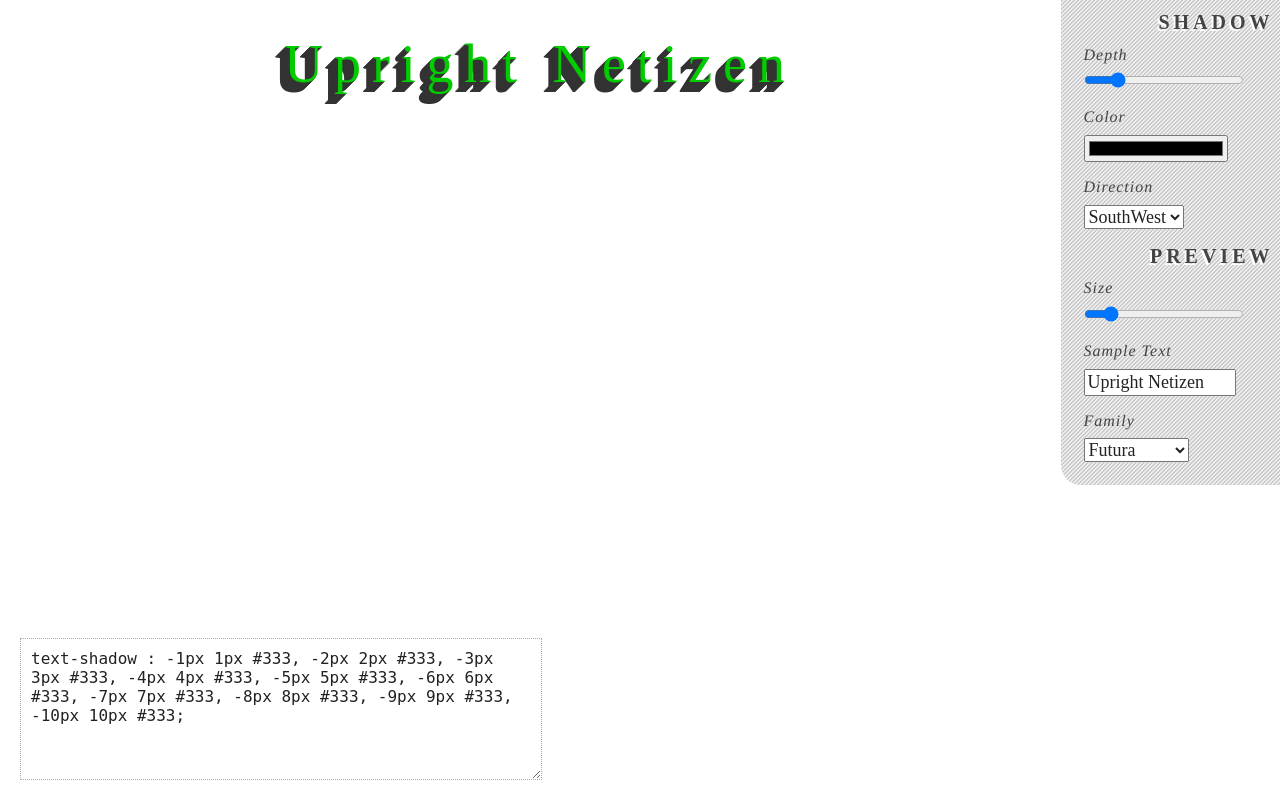
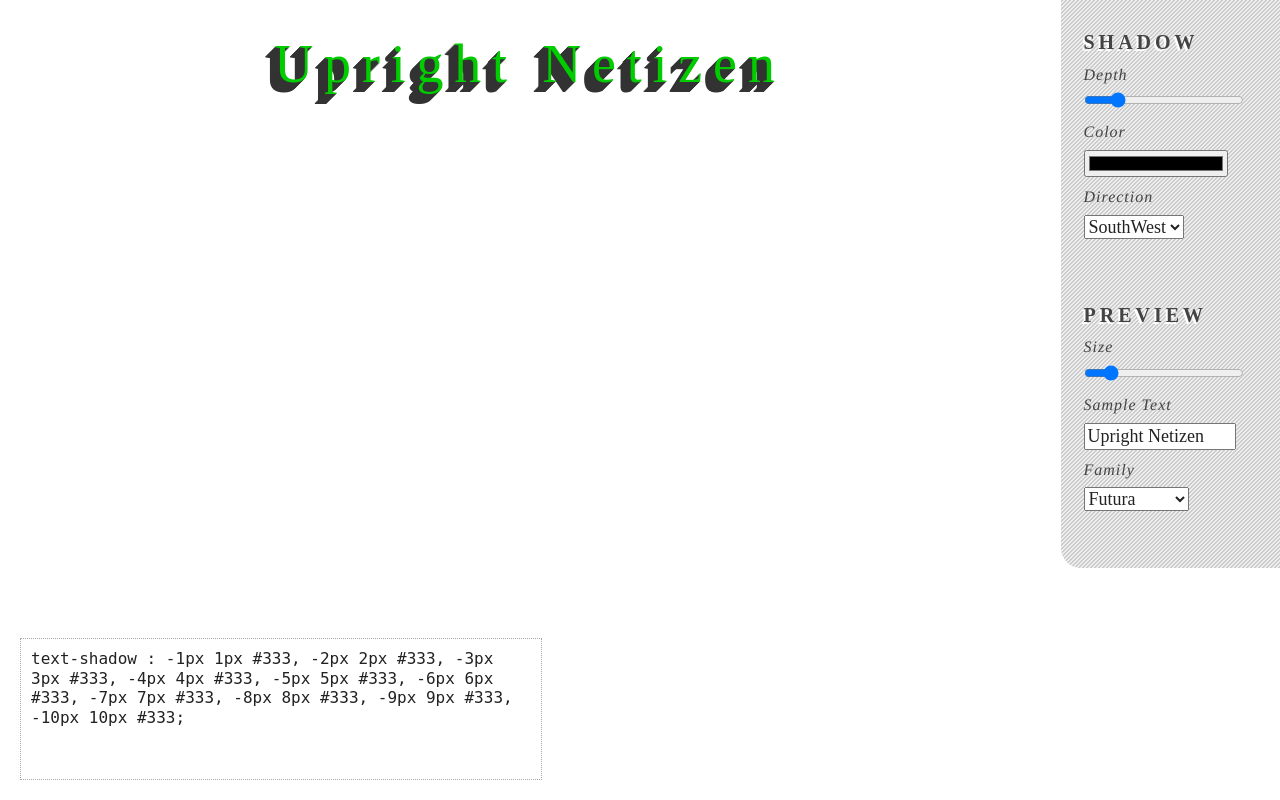
Before and after one commit to upright-netizen/uprightnetizen.com, a PHP site: page /the-shadow/index.html in a window 1280 px wide. Run offline with PHP 8.4, Linux system fonts and the light colour scheme; some libraries are stand-ins or nearby versions.

Commit message:
Changed the delivery box to an div element instead of a textarea; Re-worked the default styles a bit to make it less clunky for smaller resolutions while maintaining the same layout at larger sizes; Spread out the control sections to make it easier to visually scan.

```diff
--- a/the-shadow/css/style.css
+++ b/the-shadow/css/style.css
@@ -249,9 +249,8 @@ td { vertical-align: top; }
   font-size : 20px;
   text-transform: uppercase;
   letter-spacing: .2em;
-  margin : .5em 0 .25em;
-  padding : 0;
-  text-align : right;
+  margin: .5em 0 .25em;
+  padding: 1em 0 0 .5em;
   text-shadow: -2px 2px #fff;
 }
 
@@ -304,26 +303,18 @@ td { vertical-align: top; }
   width: 90%;
 }
 
-
-
 /*
     Generated Code
 */
 
-.delivery {
-  position: fixed;
-  width: 75%;
-  bottom: 20px;
-  left: 20px;
-}
-
 .code-preview {
+  background-color: #fff;
   border: 1px dotted #aaa;
   font-size: 16px;
   font-family: monospace;
-  min-height: 7.5em;
   padding: 10px;
-  width: 500px;
+  width: 90%;
+  margin: 20px auto;
 }
 
 
@@ -343,12 +334,30 @@ td { vertical-align: top; }
 
   }
 
+  .control {
+    margin: 0 20px 0 0;
+  }
+
+  .delivery {
+    position: fixed;
+    bottom: 20px;
+    left: 20px;
+    right: 20px;
+  }
+
+  .code-preview {
+    min-height: 7.5em;
+    max-width: 500px;
+    margin: 0;
+  }
+
   .options {
     float: none;
     width: 100%;
+    margin: 0 0 3em 0;
   }
 
-  .preview, .delivery { margin-right: 200px }
+  .preview, .delivery { margin-right: 220px }
 }
 
 /* ==|== non-semantic helper classes ========================================
--- a/the-shadow/index.html
+++ b/the-shadow/index.html
@@ -46,15 +46,6 @@
               <option value="southwest" selected>SouthWest</option>
               <option value="southeast">SouthEast</option>
             </select>
-
-            <!-- <input id="topleft_corner" class="corner" type="radio" name="corner" value="northwest">
-            <label for="topleft_corner" class="corner-label">NorthWest</label>
-            <input id="topright_corner" class="corner" type="radio" name="corner" value="northeast">
-            <label for="topright_corner" class="corner-label">NorthEast</label>
-            <input id="bottomleft_corner" class="corner" type="radio" name="corner" value="southwest" checked>
-            <label for="bottomleft_corner" class="corner-label">SouthWest</label>
-            <input id="bottomright_corner" class="corner" type="radio" name="corner" value="southeast">
-            <label for="bottomright_corner" class="corner-label">SouthEast</label> -->
           </div>
         </form>
       </section>
@@ -92,16 +83,11 @@
     </section>
 
     <section id="preview" class="preview">Upright Netizen</section>
-
     <section id="delivery" class="delivery">
-      <!-- <pre><code id="output">
-        -1px 1px #333, -2px 2px #333, -3px 3px #333, -4px 4px #333, -5px 5px #333, -6px 6px #333, -7px 7px #333, -8px 8px #333, -9px 9px #333, -10px 10px #333
-      </code></pre> -->
-
-      <textarea id="output" class="code-preview">text-shadow : -1px 1px #333, -2px 2px #333, -3px 3px #333, -4px 4px #333, -5px 5px #333, -6px 6px #333, -7px 7px #333, -8px 8px #333, -9px 9px #333, -10px 10px #333;</textarea>
-
-      <!-- <button type="button">Get it</button> -->
-    </section><!-- /output -->
+        <div id="output" class="code-preview">
+          text-shadow : -1px 1px #333, -2px 2px #333, -3px 3px #333, -4px 4px #333, -5px 5px #333, -6px 6px #333, -7px 7px #333, -8px 8px #333, -9px 9px #333, -10px 10px #333;
+        </div><!-- /output -->
+      </section><!-- /delivery -->
   </article><!-- /home -->
 
 
--- a/the-shadow/js/script.js
+++ b/the-shadow/js/script.js
@@ -138,7 +138,7 @@
     };
 
     updateCode = function updateCode () {
-      $("#output").val("text-shadow : " + textShadow);
+      $("#output").html("text-shadow : " + textShadow);
     };
 
     debug = function debug () {
```
